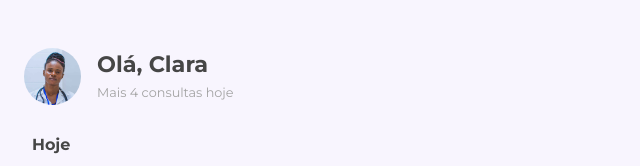
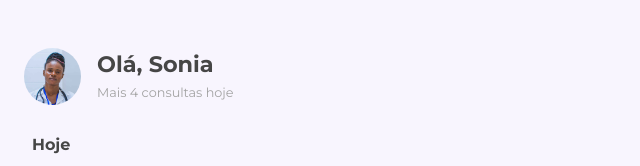
Before and after one commit to croccodolli/consultas-clinicas, a plain HTML site: page index.html in a window 1280 px wide. Shown: the top 166 px of the page, 0-640 px from the left. Drawn offline with Linux system fonts and the light colour scheme.

Commit message:
Definição do nome da médica.

```diff
--- a/index.html
+++ b/index.html
@@ -11,7 +11,7 @@
         <div class="cabecalho__container">
             <img src="img/perfil-1.jpg" alt="avatar do usuário" class="container__avatar">
             <div class="container__usuario">
-                <h1 class="usuario__titulo">Olá, Clara</h1>
+                <h1 class="usuario__titulo">Olá, Sonia</h1>
                 <p class="usuario__subtitulo">Mais 4 consultas hoje</p>
             </div>
         </div>
```
